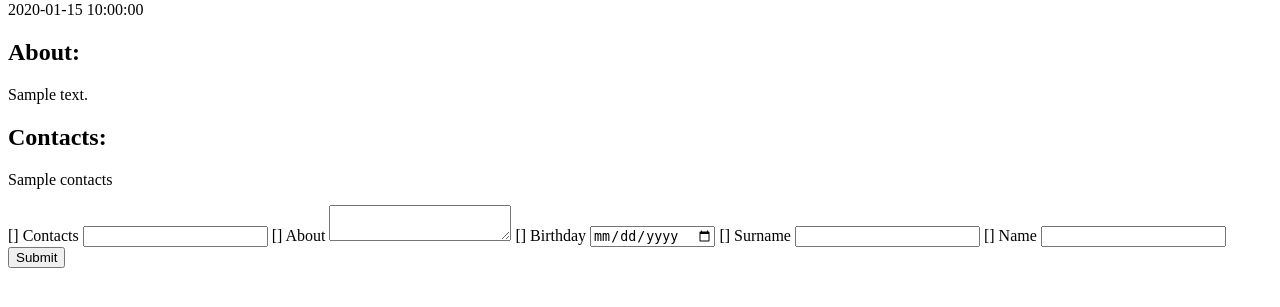
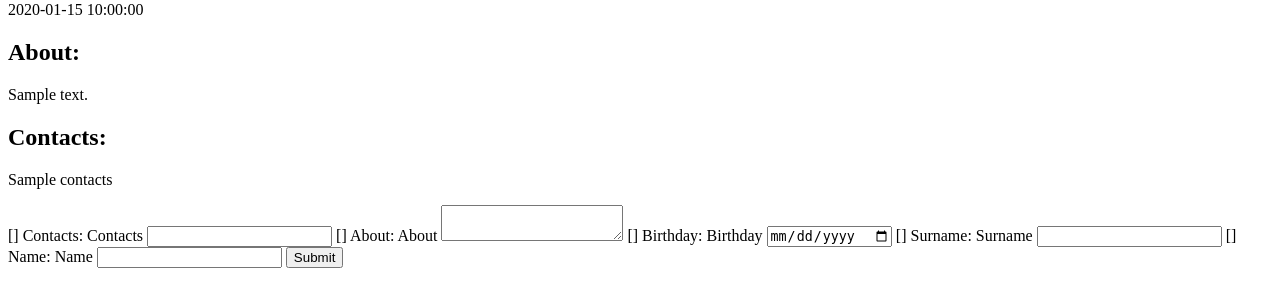
Before and after one commit to dtarasiuk/zdjango, a Python web app: template djangotest/simple/templates/main.html in a window 1280 px wide. Shown: the part 271-578 px from the top of the page. Run offline with Jinja, Linux system fonts and the light colour scheme; the template is opened without the code that fills it: most values are stand-ins (such as "Sample title", 1, 10 or a date in 2020); form fields are guessed from the names that the template uses.

Commit message:
t11 realisation

```diff
--- a/djangotest/simple/templates/main.html
+++ b/djangotest/simple/templates/main.html
@@ -8,23 +8,23 @@
 <form action="/simple/" method="post">
 
     {{ form.contacts.errors }}
-    <label for="id_contacts">Contacts</label>
+    {{ form.contacts.label_tag }}: Contacts</label>
     {{ form.contacts }}
 
     {{ form.about.errors }}
-    <label for="id_about">About</label>
+    {{ form.about.label_tag }}: About</label>
     {{ form.about }}
 
     {{ form.birthday.errors }}
-    <label for="id_birthday">Birthday</label>
+    {{ form.birthday.label_tag }}: Birthday</label>
     {{ form.birthday }}
 
     {{ form.surname.errors }}
-    <label for="id_surname">Surname</label>
+    {{ form.surname.label_tag }}: Surname</label>
     {{ form.surname }}
 
     {{ form.name.errors }}
-    <label for="id_name">Name</label>
+    {{ form.name.label_tag }}: Name</label>
     {{ form.name }}
 
     <input type="submit" value="Submit" />
--- a/djangotest/simple/tests.py
+++ b/djangotest/simple/tests.py
@@ -81,7 +81,7 @@
         self.assertContains(response, 'Name:')
         self.assertContains(response, 'Contacts:')
         content = str(response)
-        assert(content.find('id="id_name"')>content.find('id="id_contacts"'))
+        assert(content.find('id="id_name"')>=content.find('id="id_contacts"'))
 
     def test_tags(self):
         response = self.client.get('/simple/')
```
